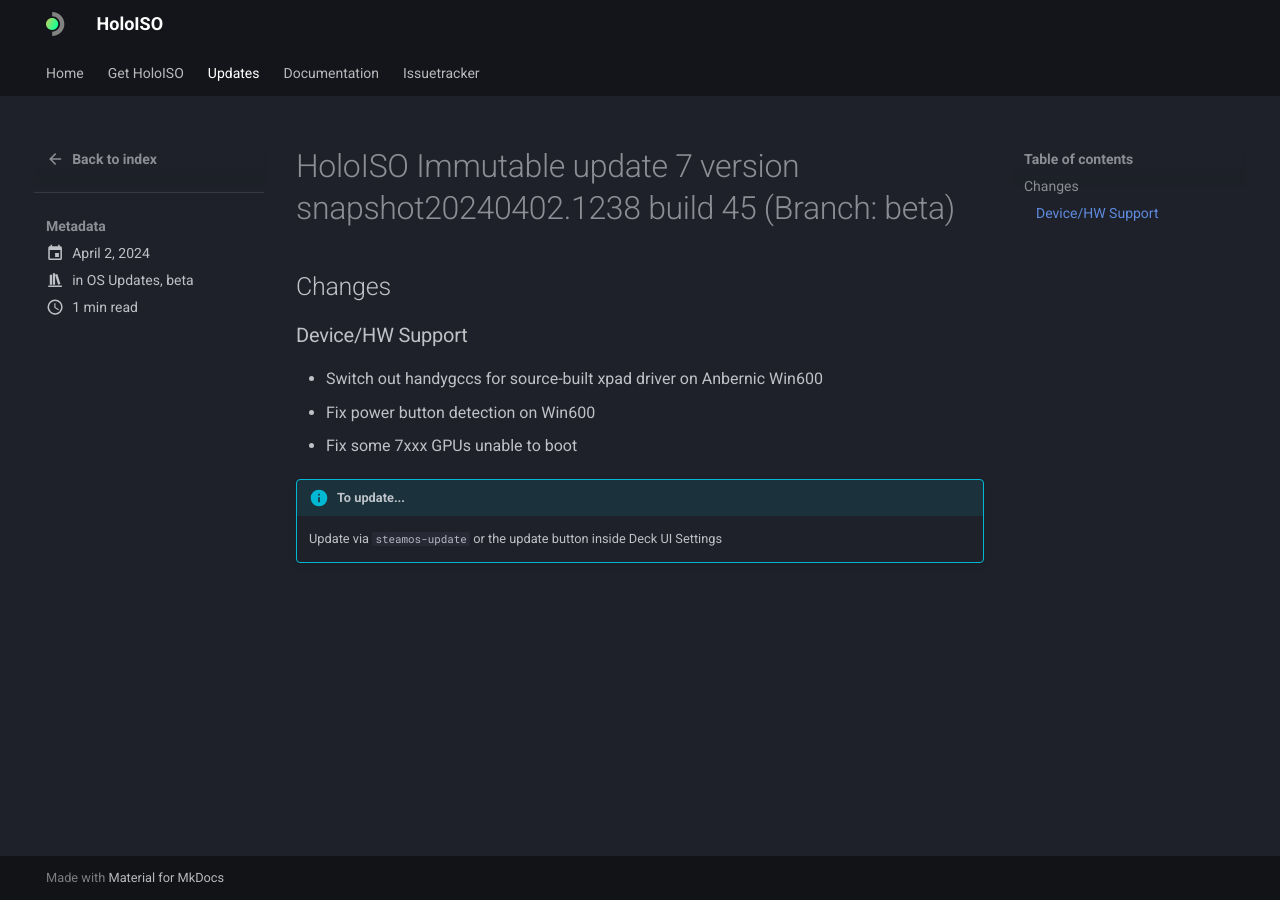
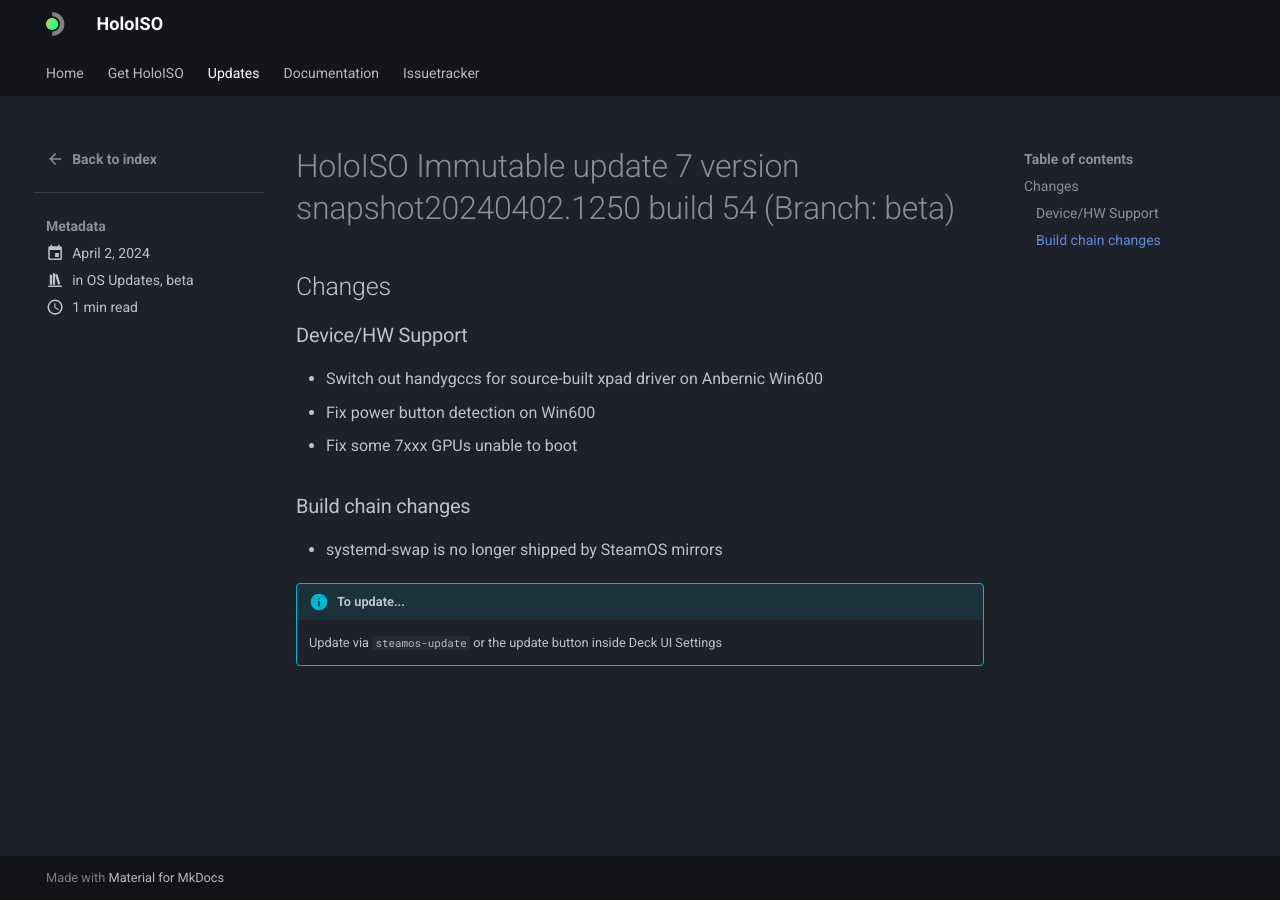
Before and after one commit to HoloISO/site, an MkDocs documentation site: the page built from docs/updates/posts/snapshot20240402.1250.54.md, in a window 1280 px wide. Built offline with MkDocs 1.6.1 and Material for MkDocs 9.7.7, drawn with Linux system fonts in a browser that asks for light colours.

Commit message:
snapshot20240402.1250.54

```diff
--- a/docs/updates/posts/snapshot20240402.1238.45.md
+++ b/docs/updates/posts/snapshot20240402.1250.54.md
@@ -5,13 +5,16 @@ categories:
   - beta
 ---
 
-# HoloISO Immutable update 7 version snapshot20240402.1238 build 45 (Branch: beta)
+# HoloISO Immutable update 7 version snapshot20240402.1250 build 54 (Branch: beta)
 
 ## Changes
 ### Device/HW Support
 - Switch out handygccs for source-built xpad driver on Anbernic Win600
 - Fix power button detection on Win600
 - Fix some 7xxx GPUs unable to boot
+
+### Build chain changes
+- systemd-swap is no longer shipped by SteamOS mirrors
 <!-- more -->
 
 !!! info "To update..."
```
